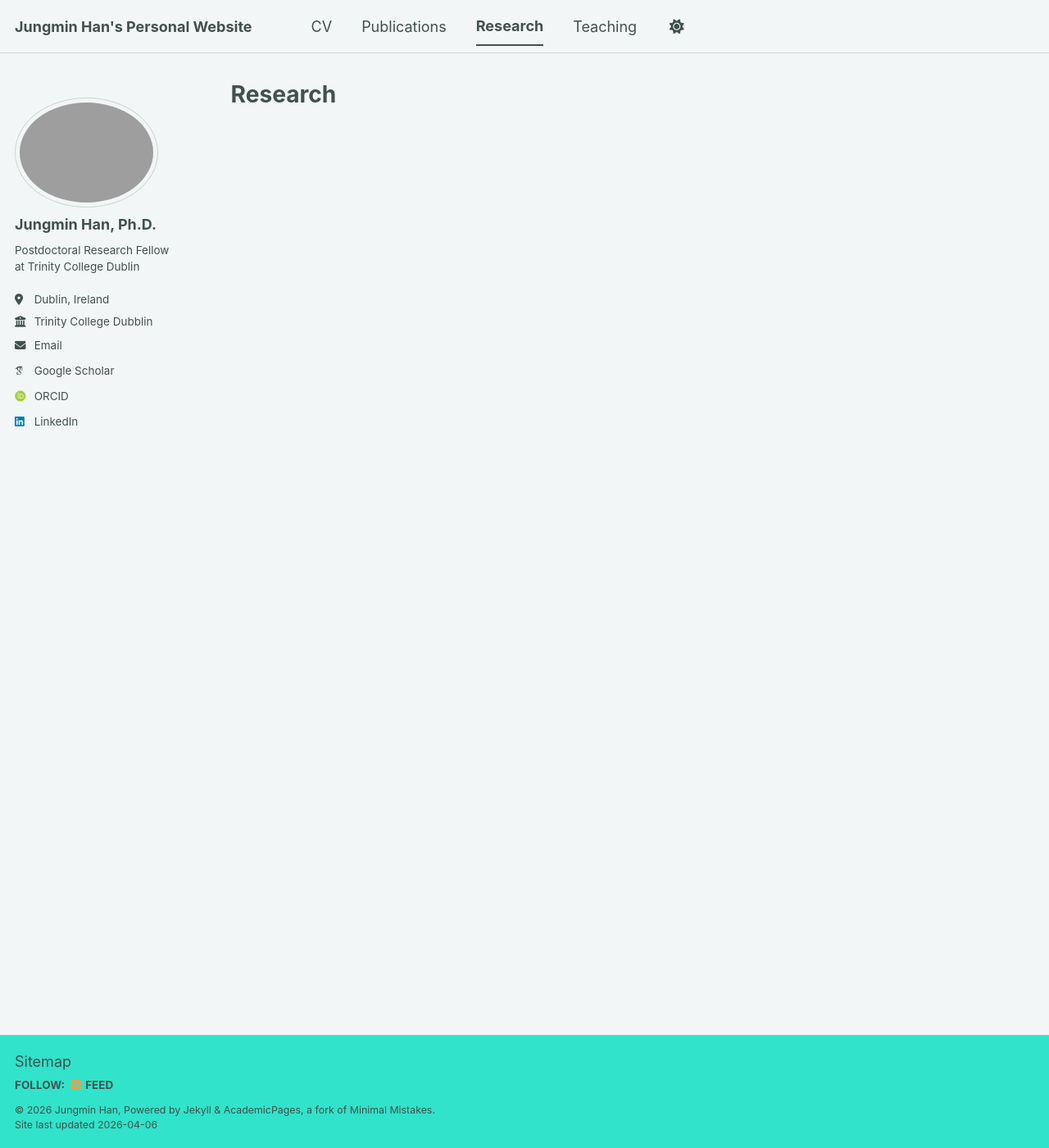
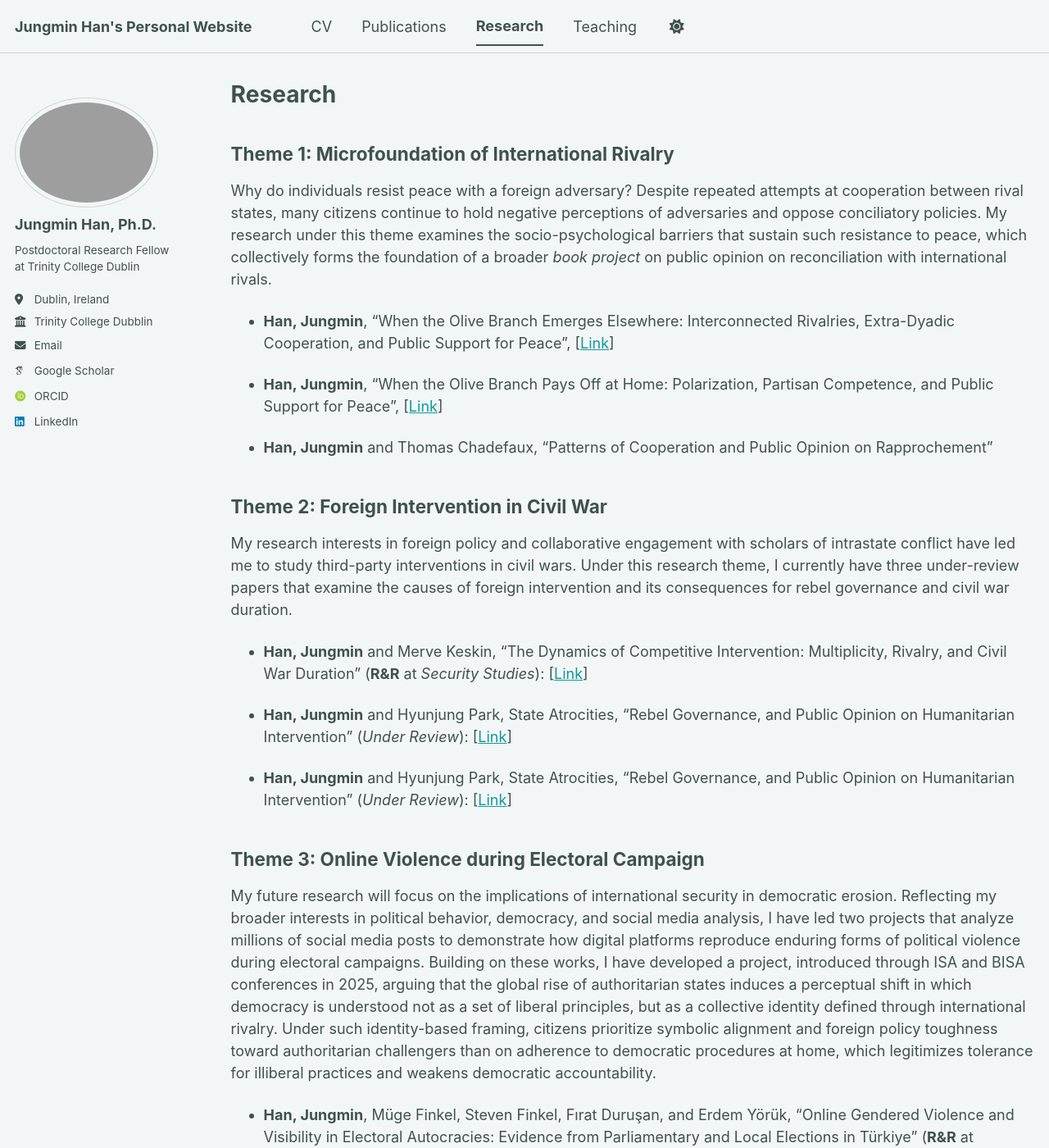
Before and after one commit to jungmin-lawrence-han/jungmin-lawrence-han.github.io, a Jekyll site: the page built from _pages/research.md, in a window 1280 px wide and 1400 px high. Shown: the whole window at 82% size. Built offline with Jekyll 4.4.1, drawn with Linux system fonts in a browser that asks for light colours; some web fonts are replaced; a script bundle is joined from its source files by our own code; library files that are not in the unit come from our copies; some of the changed text lies outside the part shown.

Commit message:
Update research.md

```diff
--- a/_pages/research.md
+++ b/_pages/research.md
@@ -4,3 +4,33 @@ title: "Research"
 permalink: /research/
 author_profile: true
 ---
+
+## Theme 1: Microfoundation of International Rivalry
+
+Why do individuals resist peace with a foreign adversary? Despite repeated attempts at cooperation between rival states, many citizens continue to hold negative perceptions of adversaries and oppose conciliatory policies. My research under this theme examines the socio-psychological barriers that sustain such resistance to peace, which collectively forms the foundation of a broader _book project_ on public opinion on reconciliation with international rivals.
+
+  * **Han, Jungmin**, "When the Olive Branch Emerges Elsewhere:  Interconnected Rivalries, Extra-Dyadic Cooperation, and Public Support for Peace", [[Link](https://www.dropbox.com/scl/fi/vthwlyfiey2e1g3svj9o0/Han_InternationalLandscape.pdf?rlkey=klnr5dakoc79jwmt8jk3877lj&dl=0)]
+
+  * **Han, Jungmin**, "When the Olive Branch Pays Off at Home: Polarization, Partisan Competence, and Public Support for Peace", [[Link](https://doi.org/10.31235/osf.io/9axge_v1)]
+
+  * **Han, Jungmin** and Thomas Chadefaux, "Patterns of Cooperation and Public Opinion on Rapprochement"
+
+## Theme 2: Foreign Intervention in Civil War
+
+My research interests in foreign policy and collaborative engagement with scholars of intrastate conflict have led me to study third-party interventions in civil wars. Under this research theme, I currently have three under-review papers  that examine the causes of foreign intervention and its consequences for rebel governance and civil war duration.
+
+  * **Han, Jungmin** and Merve Keskin, "The Dynamics of Competitive Intervention: Multiplicity, Rivalry, and Civil
+War Duration" (**R&R** at _Security Studies_): [[Link](https://www.dropbox.com/scl/fi/d4nyx2x0tvf5t4t2l7bfs/Han_Keskin_MultiPartyIntervention.pdf?rlkey=whrsejqw9e40ti3n9h3bpap08&dl=0)]
+
+  * **Han, Jungmin** and Hyunjung Park, State Atrocities, "Rebel Governance, and Public Opinion on Humanitarian Intervention" (_Under Review_): [[Link](https://osf.io/preprints/socarxiv/q7n5j_v2)]
+
+  * **Han, Jungmin** and Hyunjung Park, State Atrocities, "Rebel Governance, and Public Opinion on Humanitarian Intervention" (_Under Review_): [[Link](https://doi.org/10.31235/osf.io/vzbhe_v1)]
+
+
+## Theme 3: Online Violence during Electoral Campaign
+
+My future research will focus on the implications of international security in democratic erosion. Reflecting my broader interests in political behavior, democracy, and social media analysis, I have led two projects that analyze millions of social media posts to demonstrate how digital platforms reproduce enduring forms of political violence during electoral campaigns. Building on these works, I have developed a project, introduced through ISA and BISA conferences in 2025, arguing that the global rise of authoritarian states induces a perceptual shift in which democracy is understood not as a set of liberal principles, but as a collective identity defined through international rivalry. Under such identity-based framing, citizens prioritize symbolic alignment and foreign policy toughness toward authoritarian challengers than on adherence to democratic procedures at home, which legitimizes tolerance for illiberal practices and weakens democratic accountability.
+
+  * **Han, Jungmin**, Müge Finkel, Steven Finkel, Fırat Duruşan, and Erdem Yörük, "Online Gendered Violence and Visibility in Electoral Autocracies: Evidence from Parliamentary and Local Elections in Türkiye" (**R&R** at _European Journal of Political Research_): [[Link](https://www.dropbox.com/scl/fi/98li71yl7nva43legwk0b/Han-et-al.-Gendered-Online-Violence-and-Visibility-in-Electoral-Autocracies.pdf?rlkey=5ekj7ykfu1bmns76a6i2k468d&dl=0)]
+
+  * **Han, Jungmin**, Müge Finkel, Dhanaraj Thakur, Steven Finkel, Fırat Duruşan, and Erdem Yörük, "Asymmetries of Vulnerability: How Race and Party Shape Online Violence Targeting Women in the 2024 U.S. Election", [[Link](https://www.dropbox.com/scl/fi/q3efqj3fsru2ilk6eiic5/Han-et-al-2025-Asymmetries-of-Vulnerability.pdf?rlkey=b6nb4kzwpovo13y7p504j97m7&dl=0)]
```
